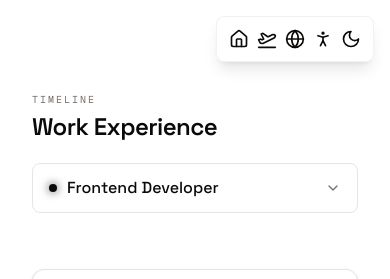
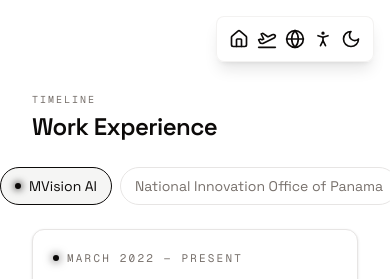
Before and after one commit to Alejo-end/portfolio, a Next.js app: page /experience in a window 390 px wide. Shown: the top 279 px of the page. Built offline with nearby package versions, Linux system fonts and the light colour scheme.

Commit message:
refactor: replace dropdown with horizontal channel strip in ExperienceList and ProjectList components for improved mobile experience

```diff
--- a/src/app/experience/page.tsx
+++ b/src/app/experience/page.tsx
@@ -63,7 +63,7 @@ export default function WorkExperience() {
         <div className="bg-background">
             <main className="mx-auto px-4 py-4 sm:px-6 md:px-8">
                 <div className="md:grid md:grid-cols-9 gap-8">
-                    <div className="md:col-span-2 mb-6 md:mr-4 md:mb-0 md:border-r md:border-border">
+                    <div className="max-md:contents md:col-span-2 md:mr-4 md:border-r md:border-border">
                         <ExperienceList
                             experiences={workExperiences}
                             selectedExperience={selectedExperience}
--- a/src/components/ExperienceList.tsx
+++ b/src/components/ExperienceList.tsx
@@ -1,7 +1,6 @@
 'use client'
 
-import { useState } from 'react'
-import { ChevronDown } from 'lucide-react'
+import { useEffect, useRef } from 'react'
 import { WorkExperience } from '@/app/types'
 
 interface ExperienceListProps {
@@ -15,62 +14,49 @@ const eyebrow = "font-[family-name:var(--font-geist-mono)] text-[10px] uppercase
 const formatDuration = (d: string) => d.replace(/\s*-\s*/, ' — ')
 
 export function ExperienceList({ experiences, selectedExperience, onSelectExperience }: ExperienceListProps) {
-    const [isOpen, setIsOpen] = useState(false)
+    const activeChipRef = useRef<HTMLButtonElement>(null)
 
-    const toggleDropdown = () => setIsOpen(!isOpen)
+    // Keep the selected chip visible in the mobile strip
+    useEffect(() => {
+        activeChipRef.current?.scrollIntoView({ inline: 'center', block: 'nearest' })
+    }, [selectedExperience])
 
     return (
-        <div className="p-4 md:p-6">
-            <div className="mb-5 space-y-1">
+        // On mobile the wrappers dissolve (display: contents) so the sticky
+        // strip below can pin against the whole page scroll, not just this box.
+        <div className="max-md:contents md:p-6">
+            <div className="mb-4 space-y-1 px-4 pt-4 md:mb-5 md:px-0 md:pt-0">
                 <p className={eyebrow}>Timeline</p>
                 <h4 className="font-[family-name:var(--font-space-grotesk)] text-2xl font-semibold tracking-tight md:text-3xl">
                     Work Experience
                 </h4>
             </div>
 
-            {/* Mobile: dropdown */}
-            <div className="relative md:hidden">
-                <button
-                    onClick={toggleDropdown}
-                    aria-expanded={isOpen}
-                    className="flex w-full items-center justify-between rounded-lg border border-border bg-background px-4 py-3 text-left transition-colors hover:bg-secondary/50"
-                >
-                    <span className="flex min-w-0 items-center gap-2.5">
-                        <span className="h-2 w-2 shrink-0 rounded-full bg-foreground shadow-[0_0_8px_1px_hsl(var(--foreground)/0.55)]" />
-                        <span className="truncate font-[family-name:var(--font-space-grotesk)] font-medium">
-                            {selectedExperience.position}
-                        </span>
-                    </span>
-                    <ChevronDown
-                        className={`ml-2 h-4 w-4 shrink-0 text-muted-foreground transition-transform ${isOpen ? 'rotate-180' : ''}`}
-                    />
-                </button>
-                {isOpen && (
-                    <div className="absolute left-0 right-0 z-20 mt-2 overflow-hidden rounded-lg border border-border bg-background shadow-lg">
+            {/* Mobile: horizontal channel strip, pinned while details scroll */}
+            <div className="sticky top-0 z-30 -mx-4 bg-background/90 backdrop-blur-sm md:hidden">
+                <div className="flex snap-x gap-2 overflow-x-auto px-4 py-2 [-ms-overflow-style:none] [scrollbar-width:none] [&::-webkit-scrollbar]:hidden">
                     {experiences.map((experience, index) => {
                         const active = selectedExperience === experience
                         return (
                             <button
                                 key={index}
-                                    onClick={() => {
-                                        onSelectExperience(experience)
-                                        setIsOpen(false)
-                                    }}
-                                    className={`flex w-full items-center gap-3 border-l-2 px-4 py-3 text-left transition-colors ${active ? 'border-foreground bg-secondary' : 'border-transparent hover:bg-secondary/50'}`}
+                                onClick={() => onSelectExperience(experience)}
+                                aria-current={active ? 'true' : undefined}
+                                ref={active ? activeChipRef : undefined}
+                                className={`flex shrink-0 snap-start items-center gap-2 rounded-full border px-3.5 py-2 text-left transition-colors ${active ? 'border-foreground bg-secondary' : 'border-border hover:bg-secondary/50'}`}
                             >
-                                    <span className="min-w-0">
-                                        <span className="block truncate font-[family-name:var(--font-space-grotesk)] text-sm">
-                                            {experience.position}
-                                        </span>
-                                        <span className="block truncate text-xs text-muted-foreground">
+                                {active && (
+                                    <span aria-hidden className="led-active h-1.5 w-1.5 shrink-0 rounded-full bg-foreground" />
+                                )}
+                                <span
+                                    className={`whitespace-nowrap font-[family-name:var(--font-space-grotesk)] text-sm ${active ? 'text-foreground' : 'text-muted-foreground'}`}
+                                >
                                     {experience.company}
-                                        </span>
                                 </span>
                             </button>
                         )
                     })}
                 </div>
-                )}
             </div>
 
             {/* Desktop: timeline */}
--- a/src/components/ProjectList.tsx
+++ b/src/components/ProjectList.tsx
@@ -1,9 +1,8 @@
 'use client'
 
-import { useState } from 'react'
+import { useEffect, useRef } from 'react'
 import Link from 'next/link'
 import { Project } from "@/app/types"
-import { ChevronDown } from 'lucide-react'
 
 interface ProjectListProps {
     projects: Project[]
@@ -14,62 +13,56 @@ interface ProjectListProps {
 const eyebrow = "font-[family-name:var(--font-geist-mono)] text-[10px] uppercase tracking-[0.2em] text-muted-foreground"
 
 export function ProjectList({ projects, selectedProject, onSelectProject }: ProjectListProps) {
-    const [isOpen, setIsOpen] = useState(false)
+    const activeChipRef = useRef<HTMLAnchorElement>(null)
 
-    const toggleDropdown = () => setIsOpen(!isOpen)
+    // Keep the selected chip visible in the mobile strip (e.g. on deep links)
+    useEffect(() => {
+        activeChipRef.current?.scrollIntoView({ inline: 'center', block: 'nearest' })
+    }, [selectedProject])
 
     const years = projects.map((p) => p.year)
     const range = `${Math.min(...years)}–${Math.max(...years)}`
 
     return (
-        <div className="p-4 md:p-6">
-            <div className="mb-5 space-y-1">
+        // On mobile the wrappers dissolve (display: contents) so the sticky
+        // strip below can pin against the whole page scroll, not just this box.
+        <div className="max-md:contents md:p-6">
+            <div className="mb-4 space-y-1 px-4 pt-4 md:mb-5 md:px-0 md:pt-0">
                 <p className={eyebrow}>Index · {range}</p>
                 <h4 className="font-[family-name:var(--font-space-grotesk)] text-2xl font-semibold tracking-tight md:text-3xl">
                     Projects
                 </h4>
             </div>
 
-            {/* Mobile: dropdown */}
-            <div className="relative md:hidden">
-                <button
-                    onClick={toggleDropdown}
-                    aria-expanded={isOpen}
-                    className="flex w-full items-center justify-between rounded-lg border border-border bg-background px-4 py-3 text-left transition-colors hover:bg-secondary/50"
-                >
-                    <span className="flex min-w-0 items-center gap-2.5">
-                        <span className="h-2 w-2 shrink-0 rounded-full bg-foreground shadow-[0_0_8px_1px_hsl(var(--foreground)/0.55)]" />
-                        <span className="truncate font-[family-name:var(--font-space-grotesk)] font-medium">
-                            {selectedProject.title}
-                        </span>
-                    </span>
-                    <ChevronDown
-                        className={`ml-2 h-4 w-4 shrink-0 text-muted-foreground transition-transform ${isOpen ? 'rotate-180' : ''}`}
-                    />
-                </button>
-                {isOpen && (
-                    <div className="absolute left-0 right-0 z-20 mt-2 overflow-hidden rounded-lg border border-border bg-background shadow-lg">
+            {/* Mobile: horizontal channel strip, pinned while details scroll */}
+            <div className="sticky top-0 z-30 -mx-4 bg-background/90 backdrop-blur-sm md:hidden">
+                <div className="flex snap-x gap-2 overflow-x-auto px-4 py-2 [-ms-overflow-style:none] [scrollbar-width:none] [&::-webkit-scrollbar]:hidden">
                     {projects.map((project, index) => {
                         const active = selectedProject === project
                         return (
                             <Link
                                 key={index}
                                 href={`/projects?project=${project.alias}`}
-                                    onClick={() => {
-                                        onSelectProject(project)
-                                        setIsOpen(false)
-                                    }}
-                                    className={`flex items-center justify-between gap-3 border-l-2 px-4 py-3 transition-colors ${active ? 'border-foreground bg-secondary' : 'border-transparent hover:bg-secondary/50'}`}
+                                onClick={() => onSelectProject(project)}
+                                aria-current={active ? 'true' : undefined}
+                                ref={active ? activeChipRef : undefined}
+                                className={`flex shrink-0 snap-start items-center gap-2 rounded-full border px-3.5 py-2 transition-colors ${active ? 'border-foreground bg-secondary' : 'border-border hover:bg-secondary/50'}`}
                             >
-                                    <span className="truncate font-[family-name:var(--font-space-grotesk)] text-sm">
+                                {active && (
+                                    <span aria-hidden className="led-active h-1.5 w-1.5 shrink-0 rounded-full bg-foreground" />
+                                )}
+                                <span
+                                    className={`whitespace-nowrap font-[family-name:var(--font-space-grotesk)] text-sm ${active ? 'text-foreground' : 'text-muted-foreground'}`}
+                                >
                                     {project.title}
                                 </span>
-                                    <span className={`${eyebrow} tabular-nums`}>{project.year}</span>
+                                <span className="font-[family-name:var(--font-geist-mono)] text-[10px] tabular-nums text-foreground/50">
+                                    {project.year}
+                                </span>
                             </Link>
                         )
                     })}
                 </div>
-                )}
             </div>
 
             {/* Desktop: index list */}
--- a/src/components/ProjectsContent.tsx
+++ b/src/components/ProjectsContent.tsx
@@ -45,7 +45,7 @@ export function ProjectsContent() {
         <div className="bg-background">
             <main className="mx-auto py-4 px-4">
                 <div className="grid grid-cols-1 md:grid-cols-8 gap-3">
-                    <div className="md:col-span-2 mb-2 md:mb-0 md:border-r md:border-border">
+                    <div className="max-md:contents md:col-span-2 md:border-r md:border-border">
                         <ProjectList
                             projects={projects}
                             selectedProject={selectedProject}
```
Lines whose indentation alone changed are shown as unchanged.
